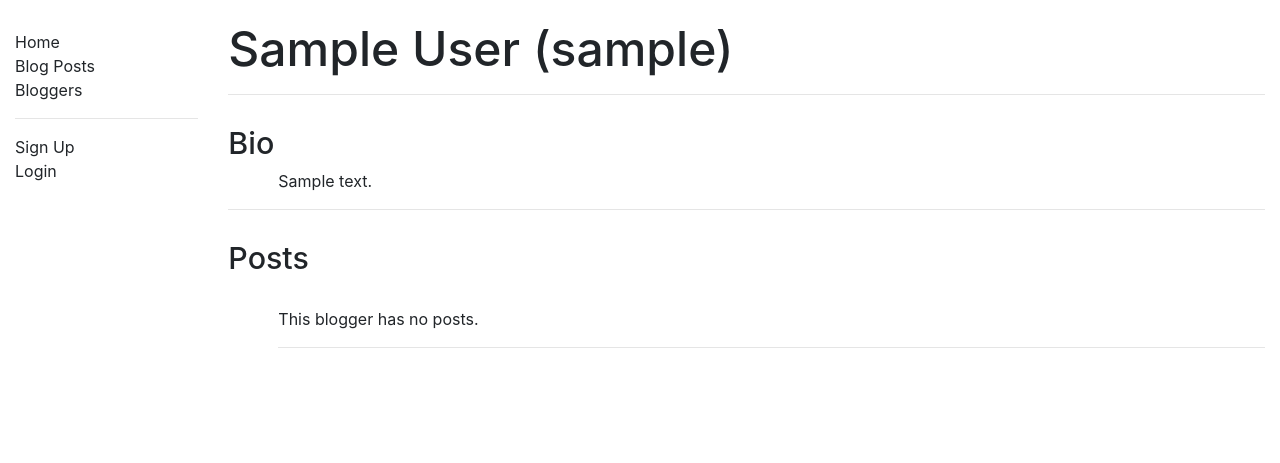
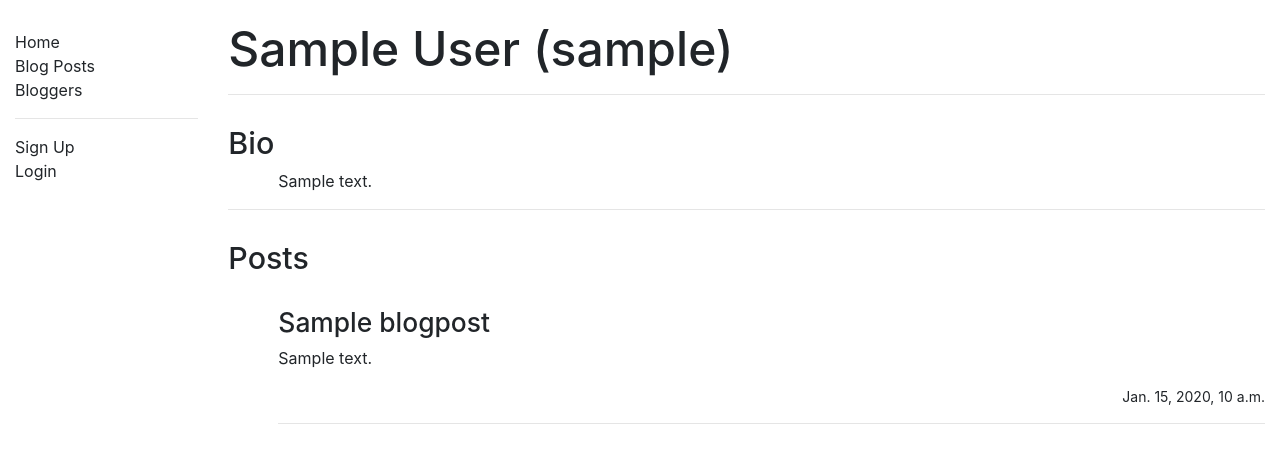
Before and after one commit to kaxmoglan/miniblog, a Django app: page /blog/blogger/1 in a window 1280 px wide. Shown: the top 463 px of the page. Run offline with Django 3.2, Linux system fonts and the light colour scheme; tables that the repository leaves empty hold one stand-in row (values such as "Sample post"); some libraries are stand-ins or nearby versions.

Commit message:
fixed posts conditional on user profiles

```diff
--- a/blog/templates/blog/blogger_detail.html
+++ b/blog/templates/blog/blogger_detail.html
@@ -18,7 +18,7 @@
     <hr class='seperator'>
     <h2 class='blogger-detail-posts-title'>Posts</h2>
     <div class="blogger-post-list">
-        {% if blogger.blogpost_set.all > 0 %}
+        {% if blogger.blogpost_set.all.count > 0 %}
             {% for post in blogger.blogpost_set.all %}
                 <h3><a href="{{ post.get_absolute_url }}">{{post.title}}</a></h3>
                 <p>{{post.description}}</p>
```
